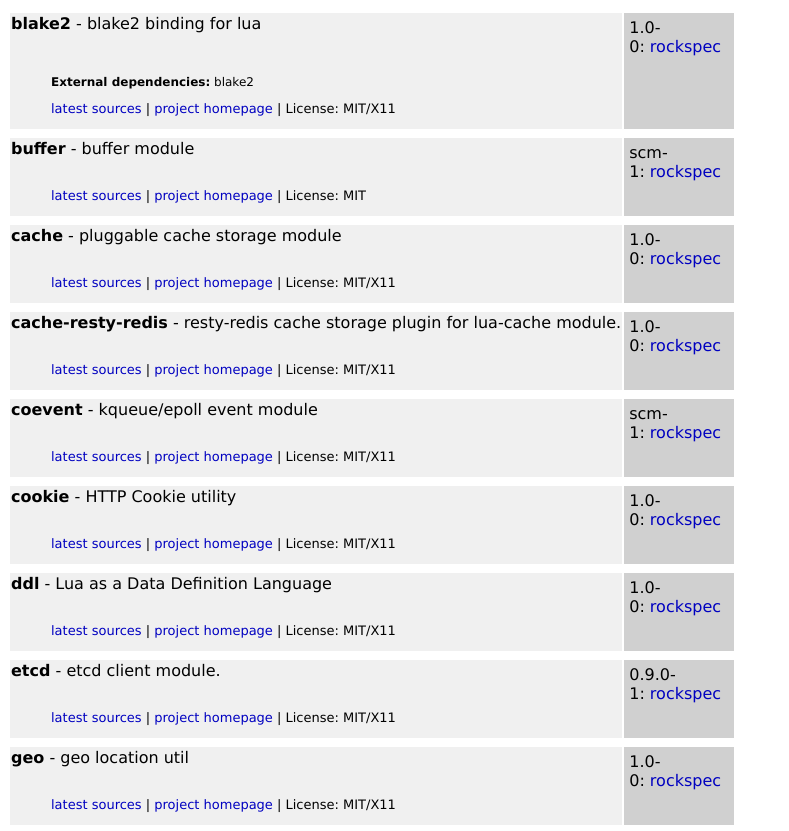
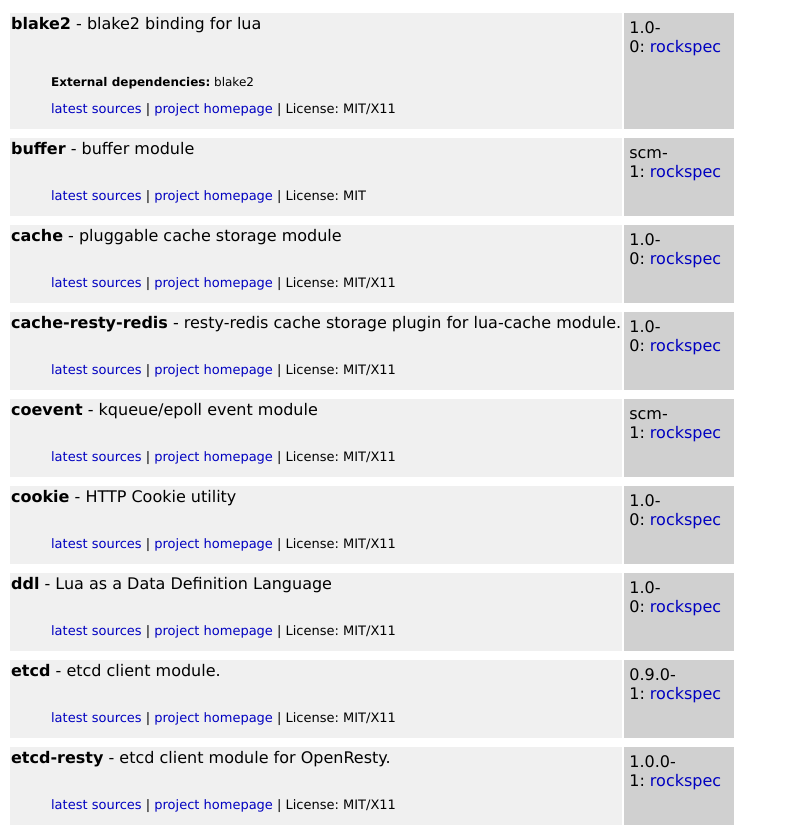
Before and after one commit to mah0x211/rocks, a plain HTML site: page index.html in a window 1280 px wide. Shown: the part 79-910 px from the top of the page, without its empty margins (0-789 px from the left). Drawn offline with Linux system fonts and the light colour scheme.

Commit message:
etcd-resty-1.0.0-1.rockspec has been added.

```diff
--- a/index.html
+++ b/index.html
@@ -121,6 +121,15 @@ scm-1:&nbsp;<a href="coevent-scm-1.rockspec">rockspec</a><br/></td></tr>
 </blockquote></a></td>
 <td class="version">
 0.9.0-1:&nbsp;<a href="etcd-0.9.0-1.rockspec">rockspec</a><br/></td></tr>
+<tr><td colspan="2" class="spacer"></td></tr>
+<td class="package">
+<p><a name="etcd-resty"></a><a href="#etcd-resty" class="pkg"><b>etcd-resty</b></a> - etcd client module for OpenResty.<br/>
+</p><blockquote><p><br/>
+
+<font size="-1"><a href="git://github.com/mah0x211/lua-etcd-resty.git">latest sources</a> | <a href="https://github.com/mah0x211/lua-etcd-resty" target="_blank">project homepage</a> | License: MIT/X11</font></p>
+</blockquote></a></td>
+<td class="version">
+1.0.0-1:&nbsp;<a href="etcd-resty-1.0.0-1.rockspec">rockspec</a><br/></td></tr>
 <tr><td colspan="2" class="spacer"></td></tr>
 <td class="package">
 <p><a name="geo"></a><a href="#geo" class="pkg"><b>geo</b></a> - geo location util<br/>
```
Also changed, not shown: 6 other files.
